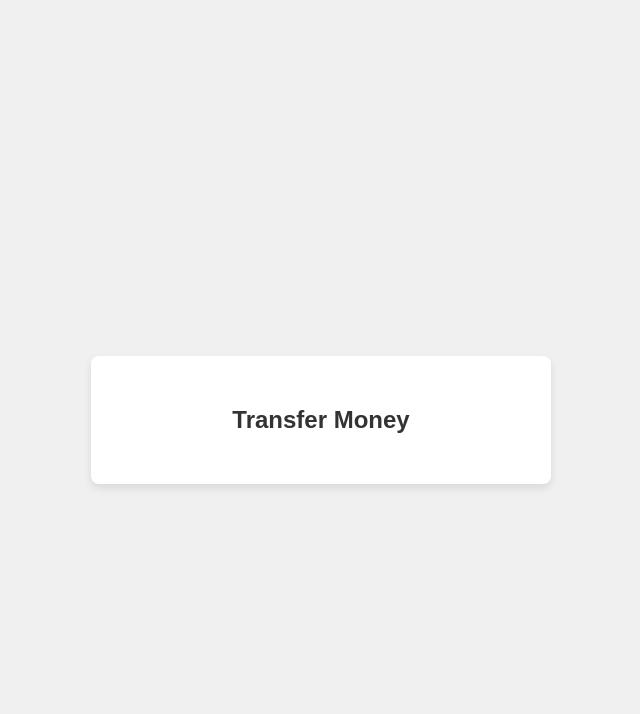
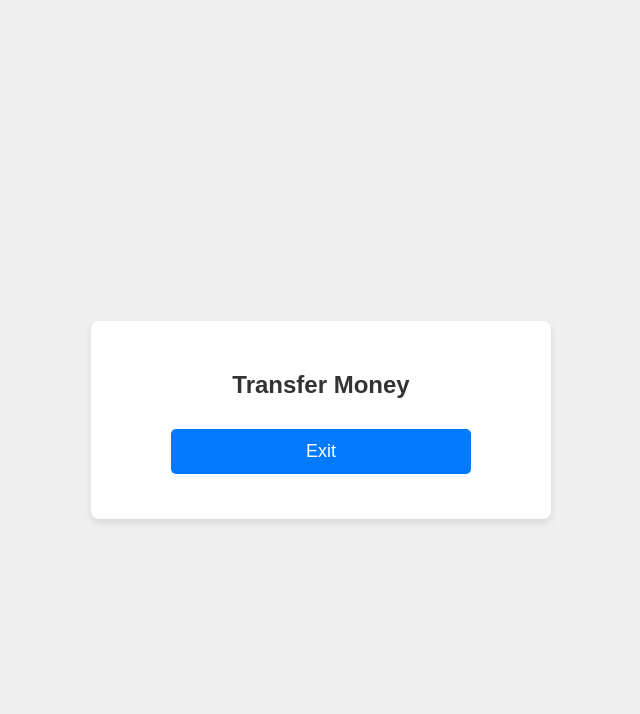
Before and after one commit to SibeiC/2026-6106-T3, a Flask app: page /transferMoney in a window 1280 px wide. Shown: the top 714 px of the page, without its empty margins (319-959 px from the left). Run offline with Flask 3, Linux system fonts and the light colour scheme.

Commit message:
Add auto-save settings and default Python environment to VSCode configuration; update transferMoney.html form structure

```diff
--- a/templates/transferMoney.html
+++ b/templates/transferMoney.html
@@ -9,5 +9,8 @@
 <body>
     <div class="container">
         <h2>Transfer Money</h2>
+        <form action="/" method="post">
+            <input type="submit" value="Exit" />
+        </form>
     </div>
 </body>
```
